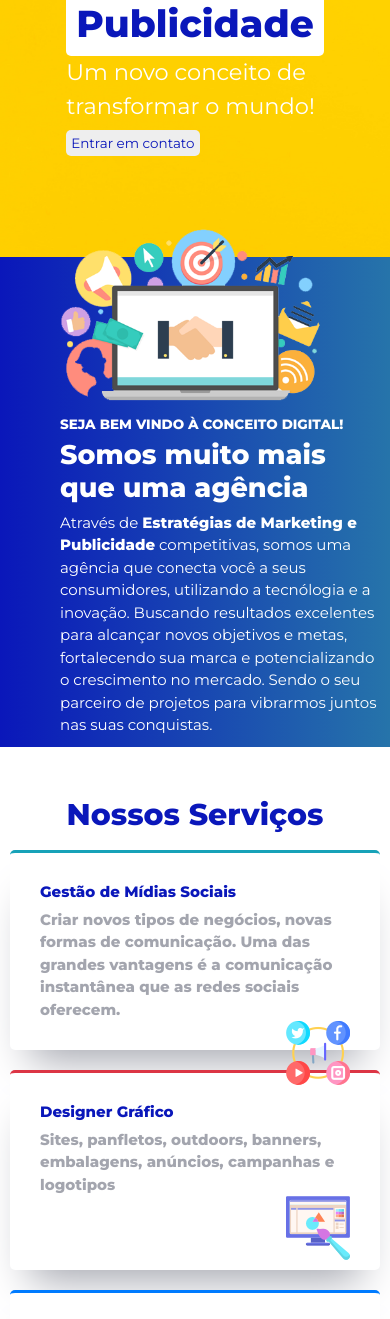
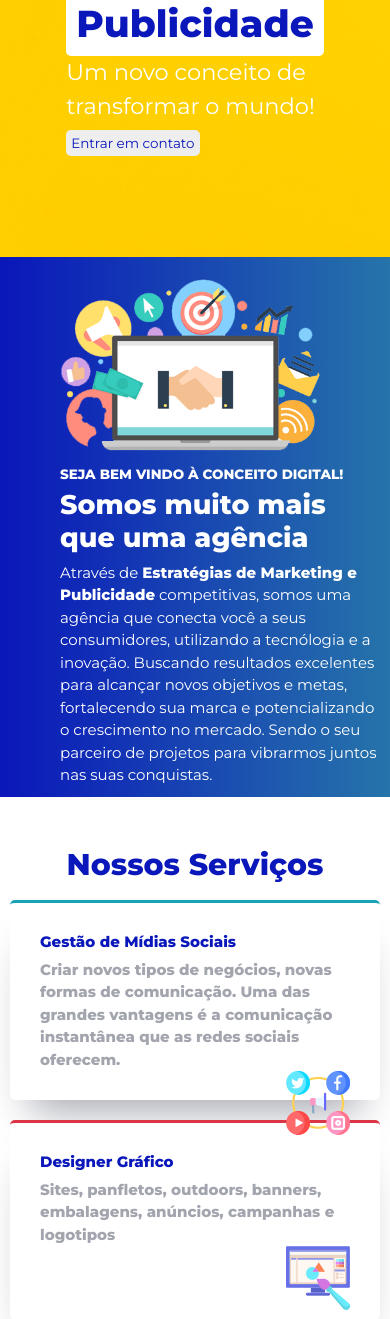
Before and after one commit to cristianfreire/conceito_digital, a PHP site: page / in a window 390 px wide. Shown: the part 909-2228 px from the top of the page. Run offline with PHP 8.4, Linux system fonts and the light colour scheme; some libraries are stand-ins or nearby versions.

Commit message:
Ajustes responsividade

```diff
--- a/css/style.css
+++ b/css/style.css
@@ -524,7 +524,7 @@ img {
   }
 }
 
-@media (max-width: 430px) {
+@media (max-width: 450px) {
   .meu_header {
     height: auto !important;
     align-items: center;
@@ -537,6 +537,7 @@ img {
 
   .apresentacao {
     padding: 10px;
+    height: auto;
   }
 
   .carousel {
@@ -642,7 +643,6 @@ input[type="button"] {
   display: flex;
   flex-direction: column;
   align-items: center;
-  margin-top: -50px;
 }
 
 .contatos {
```
